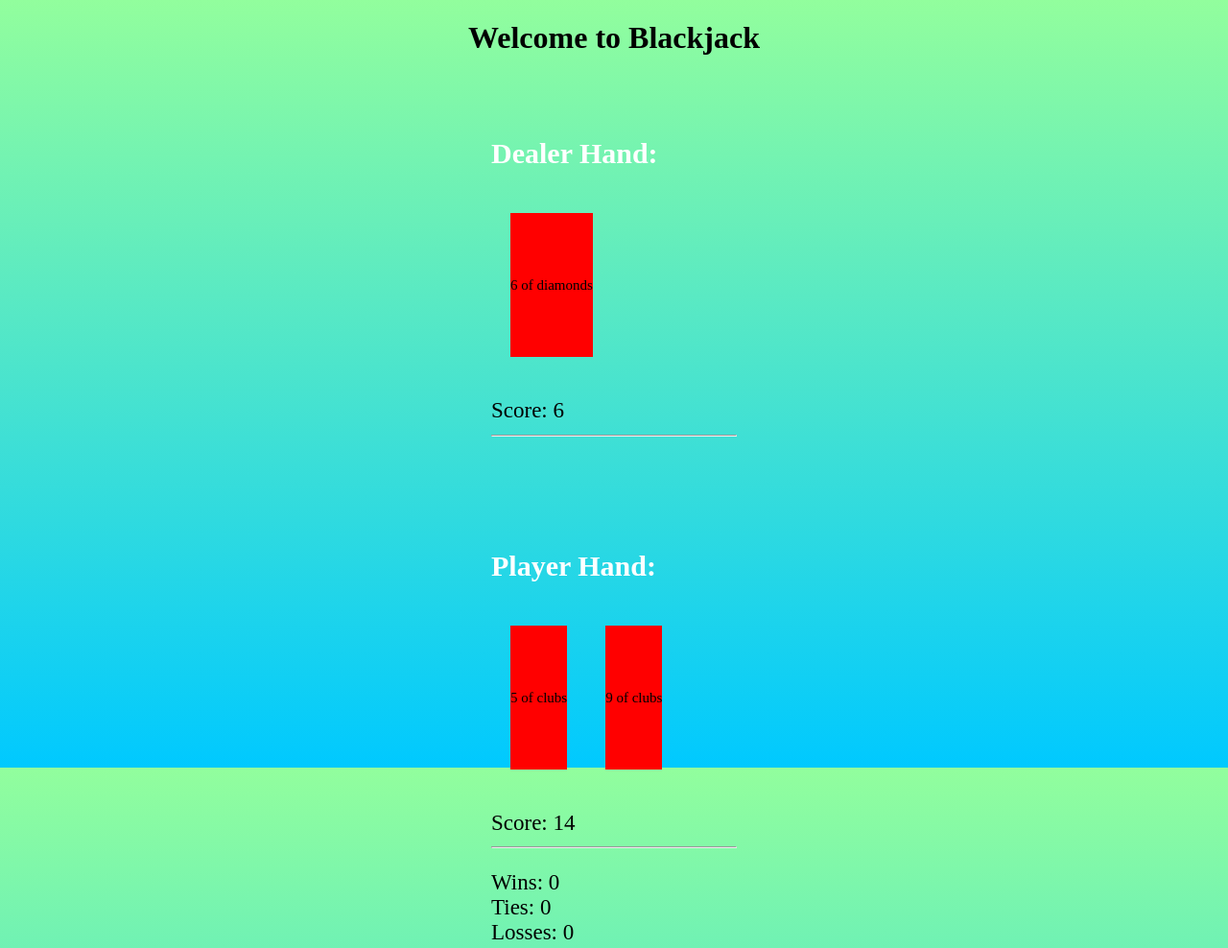
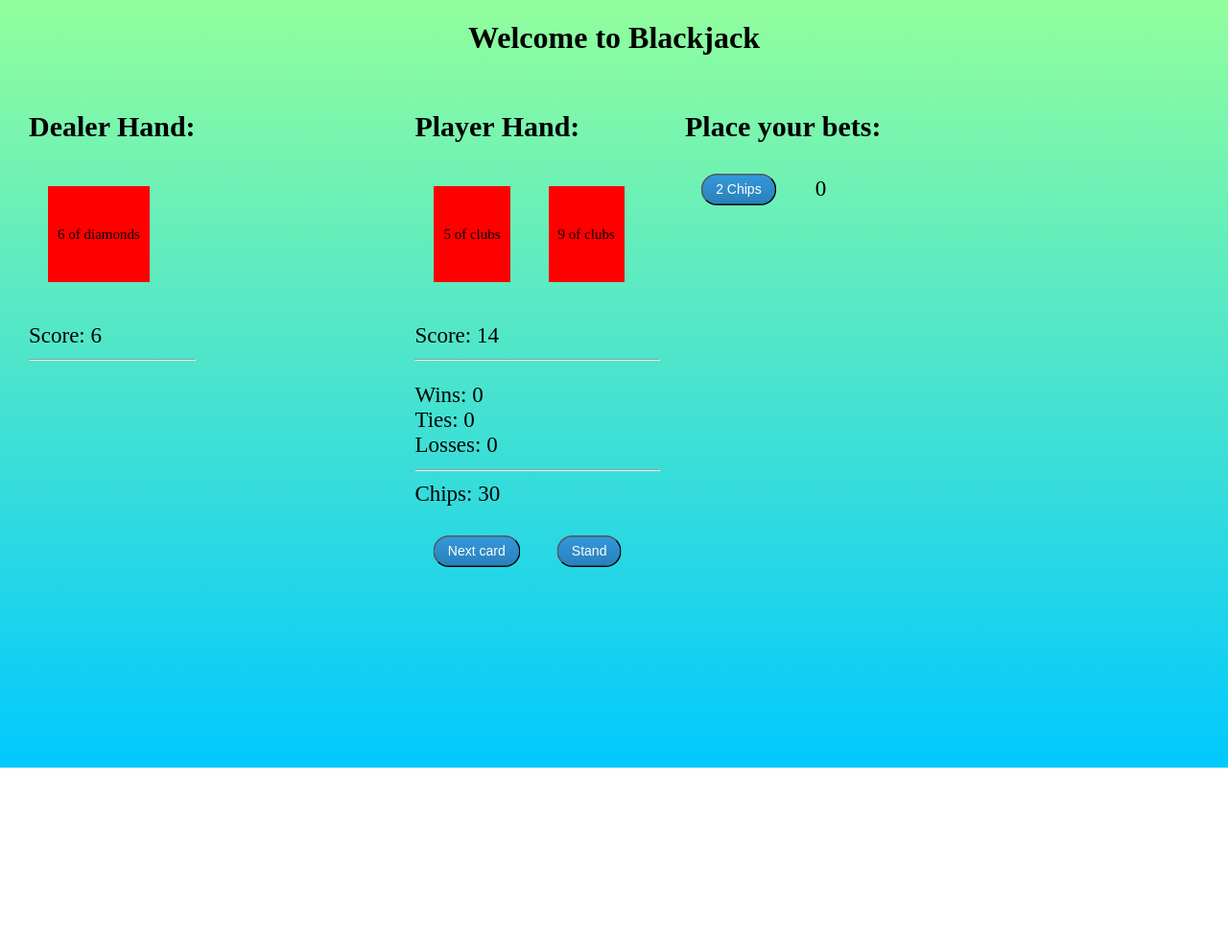
Before and after one commit to dhuber666/blackjackJS, a plain HTML site: page index.html in a window 1280 px wide. Shown: the top 988 px of the page at 96% size. After the commit the page ends 800 px from the top, so only its background shows below. Drawn offline with Linux system fonts and the light colour scheme.

Commit message:
Added a very basic bet system

```diff
--- a/index.html
+++ b/index.html
@@ -17,7 +17,7 @@
         </ul>
         <p id="dealerScore">test</p>
     </div>
-
+    <div class="container">
         <div class="player">
             <h2>Player Hand: </h2>
             <ul class="player-hand">
@@ -30,6 +30,12 @@
             <button onclick="views.newCardPlayer()">Next card</button>
             <button id="standButton" onclick="views.stand()">Stand</button>
         </div>
+        <div class="bet">
+            <h2>Place your bets:</h2>
+            <button id="placeBet" onclick="bet.addBet()">2 Chips</button>
+            <p id="betScore">0</p>
+        </div>
+    </div>
 
     <div class="result">
         <h2 id="result"></h2>
--- a/script.js
+++ b/script.js
@@ -87,7 +87,8 @@ var blackjack = {
         cards: [],
         wins: 0,
         losses: 0,
-        ties: 0
+        ties: 0,
+        chips: 30
     }
 }
 
@@ -104,6 +105,14 @@ var handlers = {
         var resultButton = document.getElementById("resultButton");
         var playerHand = document.querySelector(".player-hand");
         var dealerHand = document.querySelector(".dealer-hand");
+        // bet button
+        var betButton = document.getElementById("placeBet");
+        betButton.style = "display: inline-block";
+        // bet display
+        var betDisplay = document.getElementById("betScore");
+        betDisplay.innerHTML = "0";
+        bet.betScore = 0;
+
 
         //TODO: Make a button setup function
         playerHand.innerHTML = "";
@@ -119,12 +128,17 @@ var handlers = {
         views.dealerSetup();
 
         blackjack.gameOver = false;
+        blackjack.player.chips = 30; //TODO: delete this later on and dont give them every new round 30 chips
+        views.showPlayerScore();
     }
 }
 
 var views = {
 
     newCardPlayer: function() {
+        // deactive bet button
+        var betButton = document.getElementById("placeBet");
+        betButton.style = "display: none";
 
         var card = blackjack.dealCardToPlayer();
         var preparedCard = card.value + " of " + card.color;
@@ -156,8 +170,17 @@ var views = {
         }
     },
     playerSetup: function() {
-        this.newCardPlayer();
-        this.newCardPlayer();
+        for(var i = 0; i < 2; i++) {
+            var card = blackjack.dealCardToPlayer();
+            var preparedCard = card.value + " of " + card.color;
+            var li = document.createElement("LI");
+            var text = document.createTextNode(preparedCard);
+
+            li.appendChild(text);
+            document.querySelector(".player-hand").appendChild(li);
+            this.showPlayerScore();
+            this.checkCondition();
+        }
     },
     dealerSetup: function() {
         this.newCardDealer();
@@ -181,7 +204,8 @@ var views = {
         var wins = document.getElementById("playerWins");
         score.innerHTML = "Score: " + this.totalScore(blackjack.player.cards) + "<br> <hr>";
         wins.innerHTML = "Wins: " + blackjack.player.wins + "<br> Ties: " + blackjack.player.ties +
-        "<br> Losses: " + blackjack.player.losses;
+        "<br> Losses: " + blackjack.player.losses + "<br> <hr> " + "Chips: " + blackjack.player.chips;
+
 
     },
     // It should check the conditions if you hit the next card or stand button
@@ -236,6 +260,28 @@ var views = {
         resultButton.disabled = false;
     }
 }
+var bet =  {
+    // Every player should start with 30 chips
+    // this means the player needs a chips variable.
+
+    // player can place bet before the game starts. Afterwards he can't bet anymore
+        // It should have a button that adds 2 chips per click to the pot.
+        // It should have a p tag that displays the chips in pot
+    betScore: 0,
+    addBet: function () {
+        // pick the paragraph
+
+        var betValue = document.getElementById("betScore");
+        this.betScore += 2;
+        betValue.innerHTML = this.betScore;
+        // decrement the player chips every time buttin is clicked by 2
+        blackjack.player.chips -= 2;
+        views.showPlayerScore();
+
+
+    }
+
+}
 
 function newGame () {
     blackjack.generateDeck();
--- a/style.css
+++ b/style.css
@@ -13,11 +13,51 @@ h1 {
     text-align: center;
 }
 
-.dealer, .player, .result {
+
+
+.player {
     width: 20%;
-    margin: 50px auto;
 
+
+
+    display: inline-block;
+    position: absolute;
+    top: 10%;
+    left: 33%;
     padding: 10px;
+
+}
+
+#betScore {
+    display: inline;
+    margin-left: 20px;
+}
+
+.dealer {
+
+
+    display: inline-block;
+    position: absolute;
+    top: 10%;
+    padding: 10px;
+    margin-left: 20px;
+
+}
+
+.bet {
+    width: 500px;
+    display: inline-block;
+    margin: 0 auto;
+    position: absolute;
+    top: 10%;
+    left: 55%;
+    padding: 10px;
+}
+
+.result {
+    margin-top: 30%;
+    margin-left: 33%;
+    position: relative;
 
 }
 
@@ -38,18 +78,18 @@ li {
     display: inline-block;
     margin-left: 20px;
     margin-right: 20px;
-    line-height: 150px;
+    line-height: 80px;
     color: black;
     font-size: 15px;
     margin-bottom: 20px;
     margin-top: 20px;
-
+    padding: 10px;
 
 }
 
 h2 {
     font-size: 30px;
-    color: white;
+    color: black;
 
 }
 
@@ -68,7 +108,7 @@ button {
     font-size: 20px;
     padding: 10px 20px 10px 20px;
     text-decoration: none;
-    transform: scale(0.8);
+    transform: scale(0.7);
   }
 
   button:hover {
```
Lines whose indentation alone changed are shown as unchanged.
